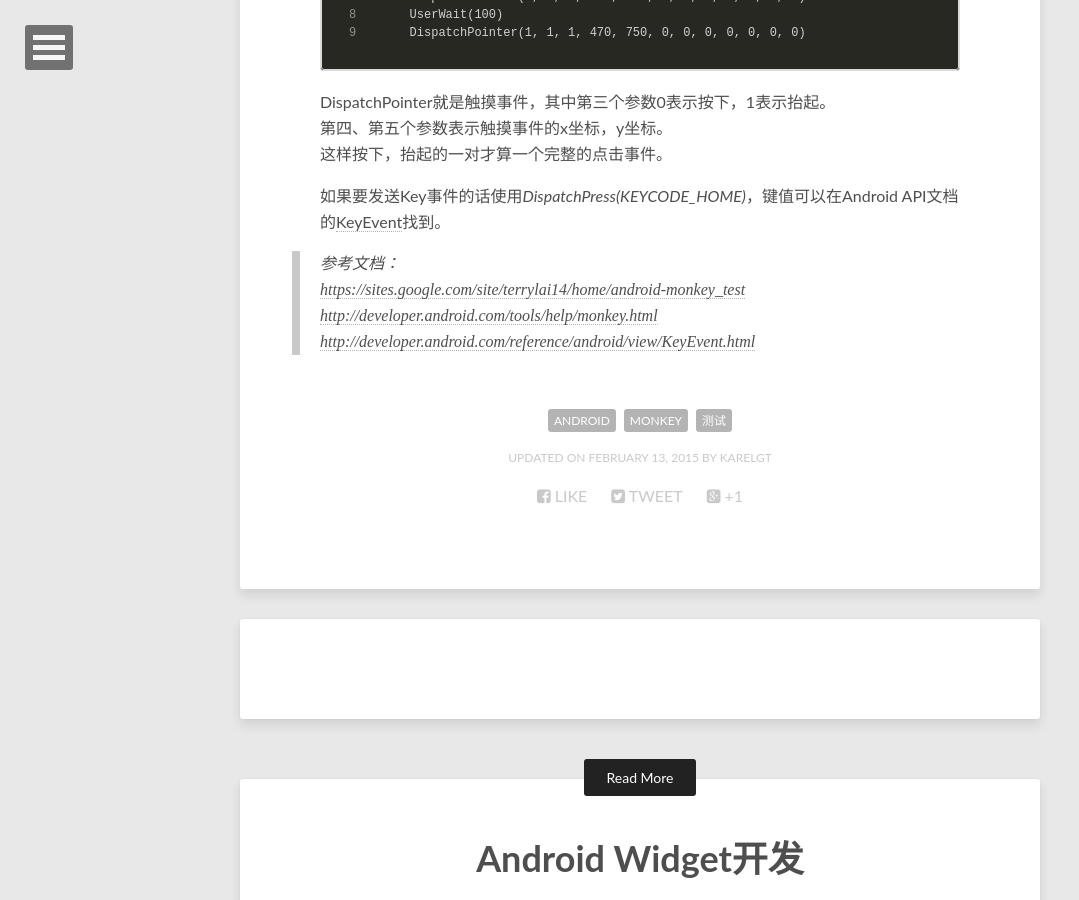
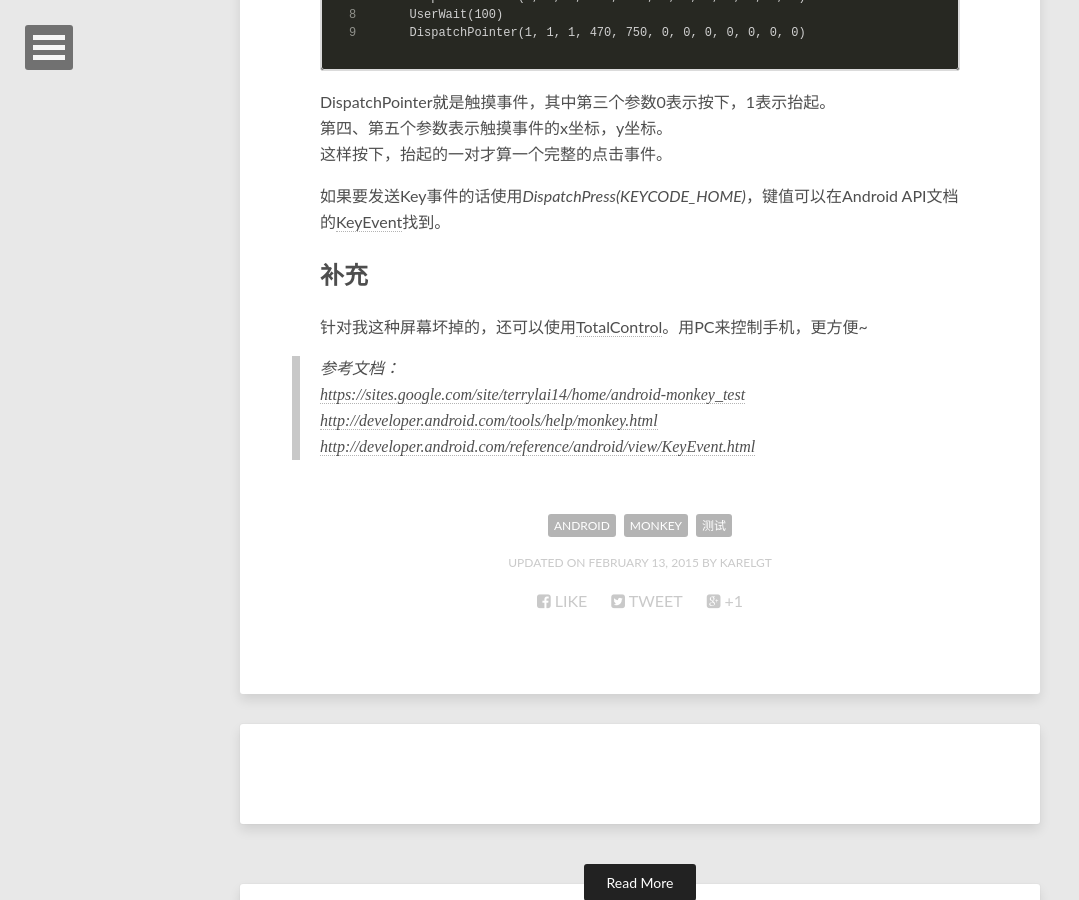
Before and after one commit to KarelGT/KarelGT.github.io, a Jekyll site: the page built from _posts/2015-02-13-Android Monkey自动化测试.md, in a window 1280 px wide and 900 px high, scrolled down 1403 px. Shown: the whole window, without its empty margins (0-1079 px from the left). Built offline with Jekyll 4.4.1, drawn with Linux system fonts in a browser that asks for light colours; some web fonts are replaced; comment, search, counter and statistics services are not loaded.

Commit message:
补充一些内容

```diff
--- a/_posts/2015-02-13-Android Monkey自动化测试.md
+++ b/_posts/2015-02-13-Android Monkey自动化测试.md
@@ -54,6 +54,9 @@ DispatchPointer就是触摸事件，其中第三个参数0表示按下，1表示
 
 如果要发送Key事件的话使用*DispatchPress(KEYCODE_HOME)*，键值可以在Android API文档的[KeyEvent](http://developer.android.com/reference/android/view/KeyEvent.html)找到。
 
+##补充
+针对我这种屏幕坏掉的，还可以使用[TotalControl](http://tc.sigma-rt.com.cn/)。用PC来控制手机，更方便~
+
 >参考文档：<br/>
 [https://sites.google.com/site/terrylai14/home/android-monkey_test](https://sites.google.com/site/terrylai14/home/android-monkey_test)
 [http://developer.android.com/tools/help/monkey.html](http://developer.android.com/tools/help/monkey.html)
```
